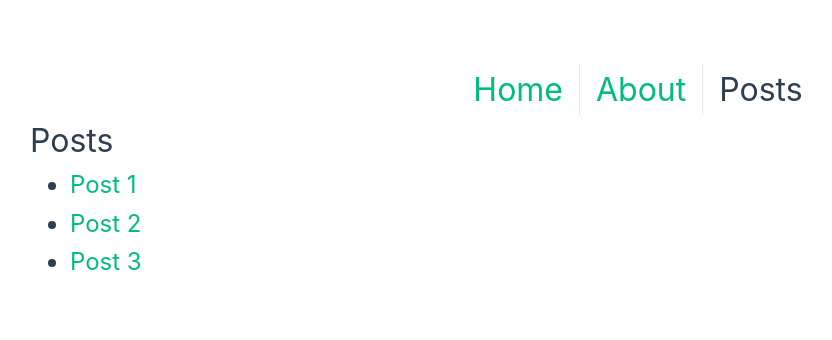
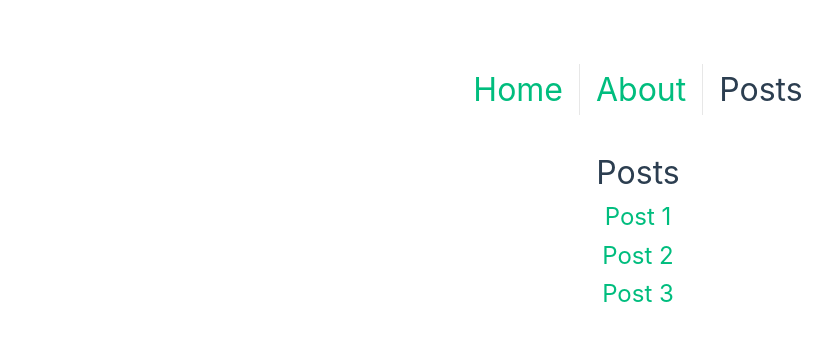
Before and after one commit to robots4life/vue-capi-basics, a Vue app: page /posts in a window 1280 px wide. Shown: the top 340 px of the page, without its empty margins (2-834 px from the left). Built offline with nearby package versions, Linux system fonts and the light colour scheme.

Commit message:
styles for views

```diff
--- a/src/views/AboutView.vue
+++ b/src/views/AboutView.vue
@@ -12,6 +12,10 @@ import { vAutofocus } from '@/directives/vAutofocus';
 </script>
 
 <style>
+.about {
+	text-align: center;
+	padding: 2rem;
+}
 .edit input {
 	margin-top: 1rem;
 	height: 3rem;
--- a/src/views/PostDetailView.vue
+++ b/src/views/PostDetailView.vue
@@ -3,3 +3,10 @@
 		<h1>Post Detail</h1>
 	</div>
 </template>
+
+<style>
+.post {
+	text-align: center;
+	padding: 2rem;
+}
+</style>
--- a/src/views/PostsView.vue
+++ b/src/views/PostsView.vue
@@ -14,3 +14,17 @@
 		</ul>
 	</div>
 </template>
+
+<style>
+.posts {
+	text-align: center;
+	padding: 2rem;
+}
+ul {
+	margin: 0;
+	padding: 0;
+}
+li {
+	list-style-type: none;
+}
+</style>
```
